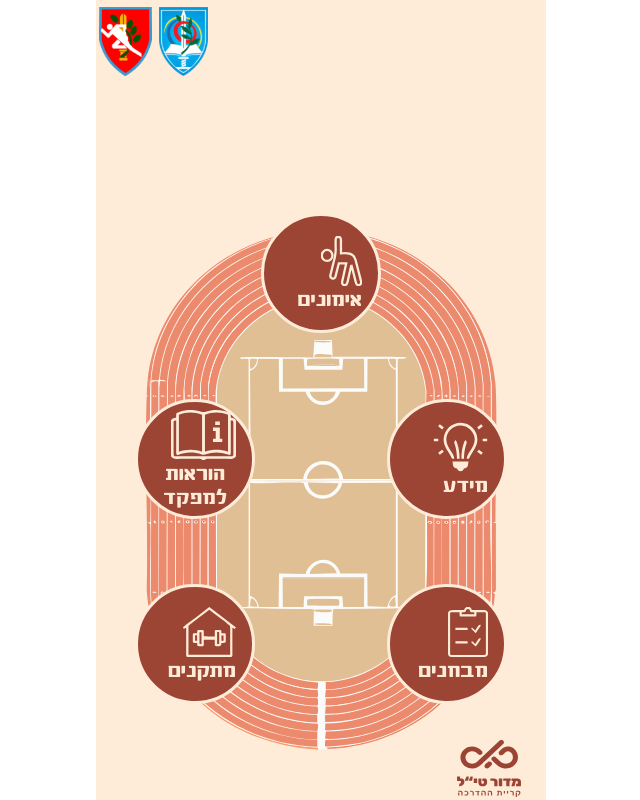
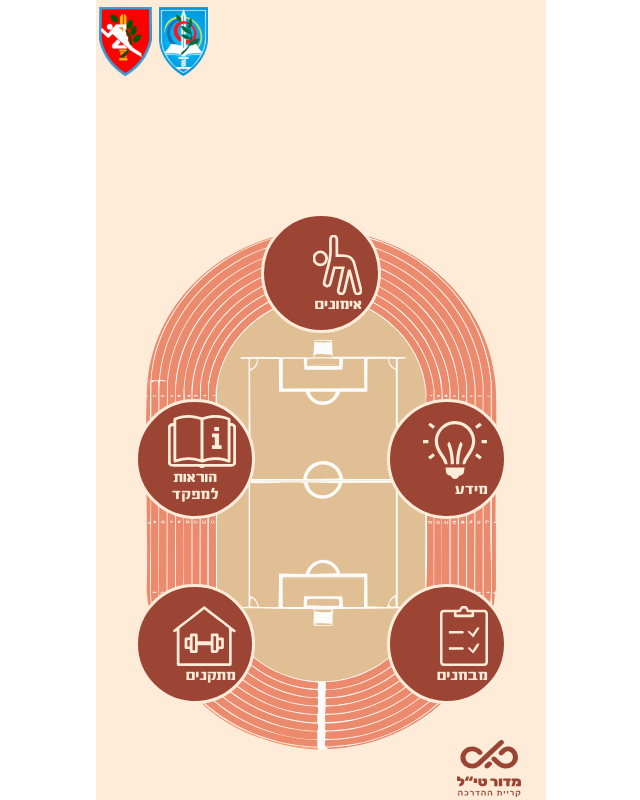
Before and after one commit to madortill/sport-website, a React (Vite) app: page /#/stadium in a window 1280 px wide. Shown: the whole page, without its empty margins (319-959 px from the left). Built offline with nearby package versions, Linux system fonts and the light colour scheme.

Commit message:
fix text size

```diff
--- a/src/components/RoundButton.jsx
+++ b/src/components/RoundButton.jsx
@@ -6,13 +6,13 @@ const images = import.meta.glob("/src/assets/images/logos/*-logo.svg", {
   import: "default",
 });
 
-function RoundButton({ text, icon }) {
+function RoundButton({ text, icon, page }) {
   const imgSrc = images[`/src/assets/images/logos/${icon}-logo.svg`];
 
   if (!imgSrc) return null;
 
   return (
-    <button className={'info-button'}>
+    <button className={`info-button ${page}-btn`}>
       <img
         src={imgSrc}
         alt={text}
--- a/src/data/roundButtonData.json
+++ b/src/data/roundButtonData.json
@@ -5,5 +5,13 @@
         {"text": "הוראות למפקד", "icon": "instructions"},
         {"text": "מבחנים", "icon": "test"},
         {"text": " מתקנים", "icon": "facilities"}
+    ],
+    "exerciseButtons": [
+        {"text": "אירובי", "icon": "aerobics"},
+        {"text": "כוח", "icon": "strength"},
+        {"text": "אנאירובי", "icon": "un-aerobics"},
+        {"text": "קרב מגע", "icon": "kravmaga"},
+        {"text": "פילאטיס", "icon": "pilates"},
+        {"text": "ספינינג", "icon": "spinning"}
     ]
 }
--- a/src/pages/Stadium.jsx
+++ b/src/pages/Stadium.jsx
@@ -17,7 +17,7 @@ function Stadium() {
       <img src={stadiumImg} alt="stadium" className="stadium-img" />
       <div className="roundButtons">
         {buttons.map((btn, i) => (
-          <RoundButton key={i} text={btn.text} icon={btn.icon} className={`info-button-${btn.icon}`}/>
+          <RoundButton key={i} text={btn.text} icon={btn.icon} page="stadium" className={`info-button-${btn.icon}`}/>
         ))}
       </div>
     </div>
--- a/src/style/Button.css
+++ b/src/style/Button.css
@@ -1,10 +1,7 @@
 .info-button {
     position: relative;
     z-index: 1;
-    border: 3px solid #FEECD8;
-    color: #FEECD8;
     font-size: 1.5rem;
-    background-color: #9C4534;
     display: flex;
     flex-direction: column;
     padding: 1rem;
@@ -20,5 +17,17 @@
 
 .icon-img {
     height: 4.3rem;
-    max-height: 50px;
+    max-height: 60px;
 }
+
+@media (min-width: 800px) {
+    .info-button {
+        font-size: 1.1rem;
+    }
+}
+
+.stadium-btn {
+    border: 3px solid #FEECD8;
+    color: #FEECD8;
+    background-color: #9C4534;
+}
--- a/src/style/Home.css
+++ b/src/style/Home.css
@@ -28,7 +28,7 @@
 
 .div-about {
     position: absolute;
-    color:#FEECD8;
+    color: #FEECD8;
     width: 35%;
     height: 40%;
     right: 3rem;
@@ -73,3 +73,13 @@
     position: relative;
     top: 59%;
 }
+
+@media (min-width: 800px) {
+    .title {
+        font-size: 3rem;
+    }
+
+    .start-btn {
+        font-size: 1.5rem;
+    }
+}
```
